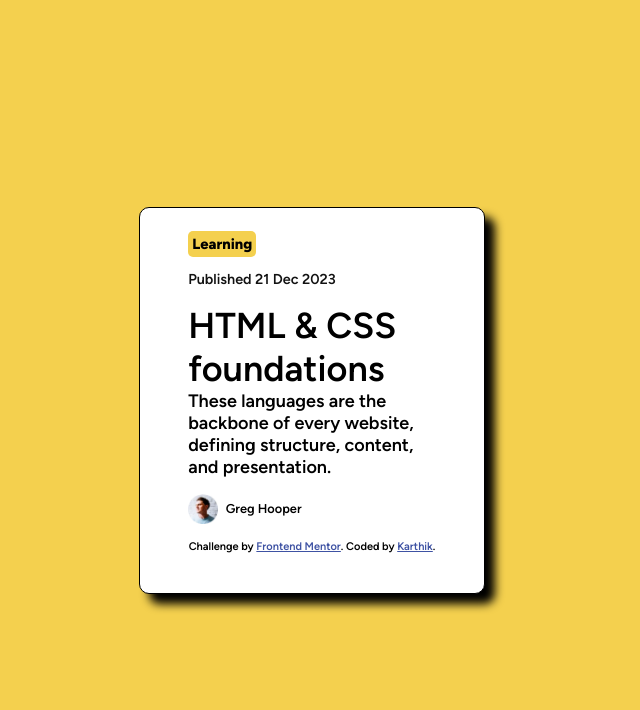
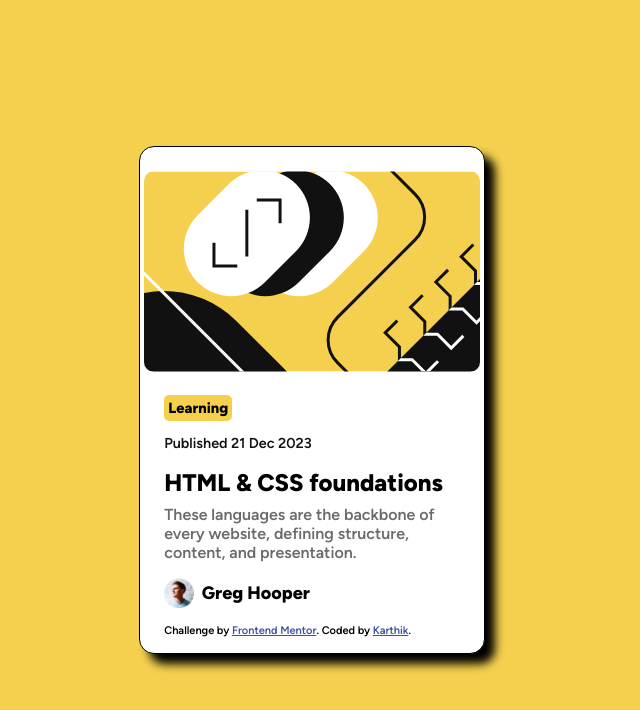
Before and after one commit to karthi57/Blog_preview_card, a plain HTML site: page index.html in a window 1280 px wide. Shown: the whole page, without its empty margins (328-968 px from the left). Drawn offline with Linux system fonts and the light colour scheme.

Commit message:
Add stle

```diff
--- a/index.html
+++ b/index.html
@@ -15,7 +15,7 @@
 <body>
 
   <div class="container">
-    <div class="banner" src="assets/images/illustration-article.svg" alt=""></
+    <img class="banner" src="assets/images/illustration-article.svg" alt="">
 
     <main>
       <div class="details">
@@ -38,7 +38,7 @@
         Coded by <a href="#">Karthik</a>.
       </div>
     </footer>
-  </div>
+  </img>
 
 
 </body>
--- a/style.css
+++ b/style.css
@@ -29,7 +29,7 @@ body,html{
 .container{
     background:  hsl(0, 0%, 100%);
     border: 1px solid black;
-    border-radius: 10px;
+    border-radius: 15px;
     width: 27%;
     display: flex;
     align-items: center;
@@ -81,7 +81,7 @@ footer .author{
     align-items: center;
     gap: 0.5rem;
     margin-bottom: 1rem;
-    font-size: 0.8rem;
+    font-family: 'figTree2';
 }
 
 footer img{
```
Also changed, not shown: assets/images/illustration-article.svg (added).
